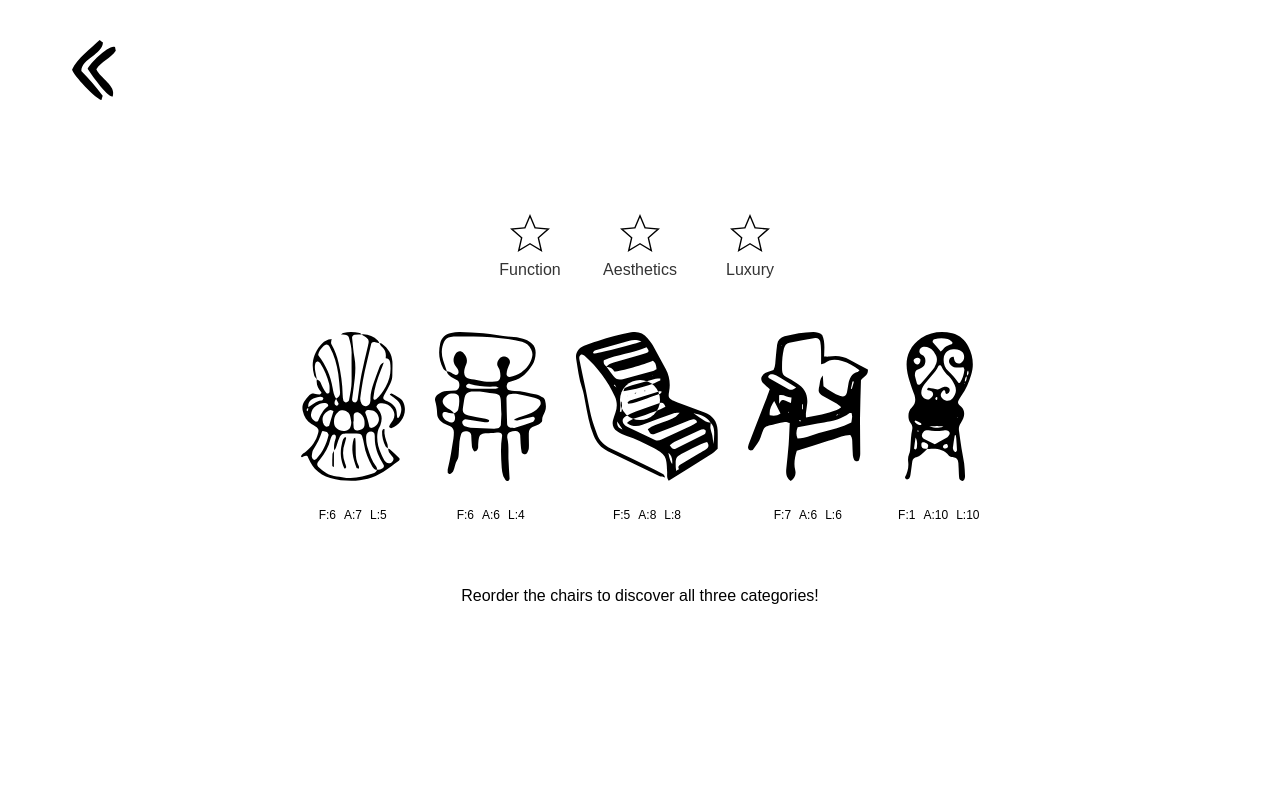
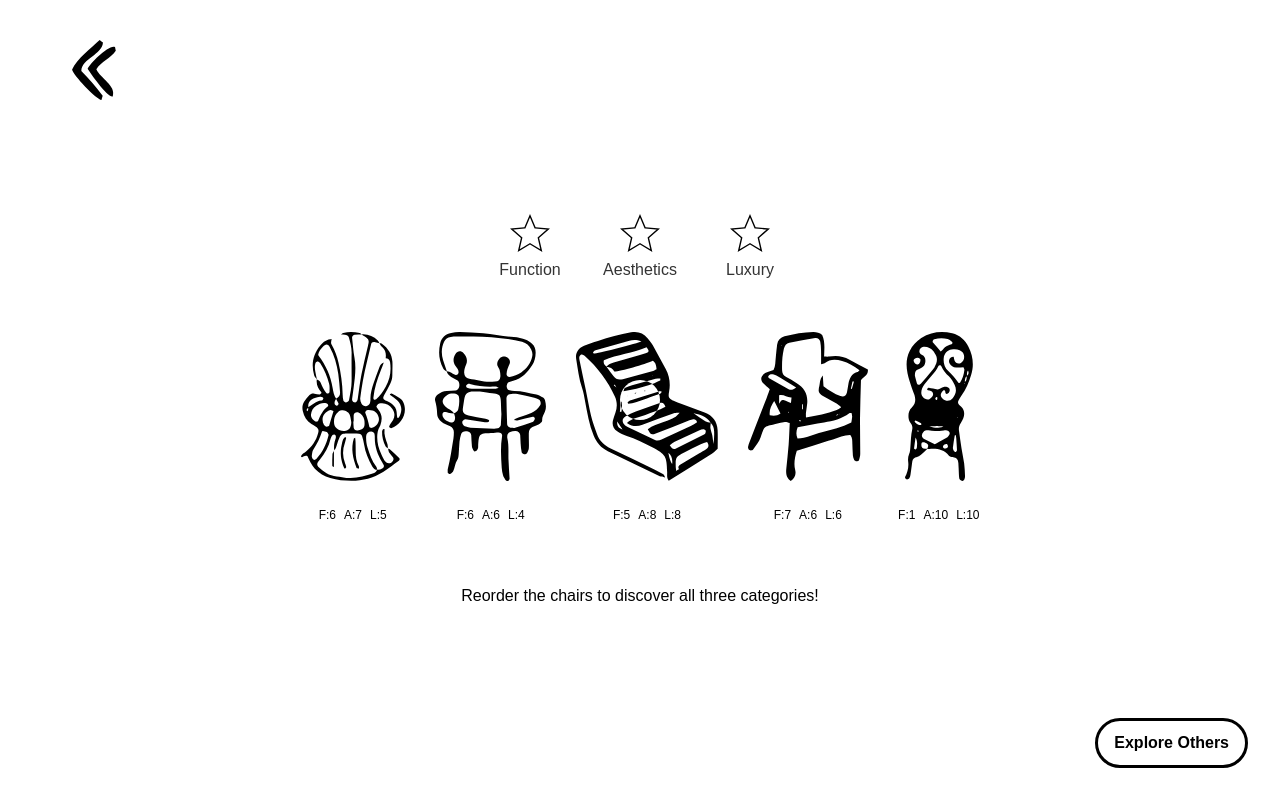
Before and after one commit to NETERNOT/CM_Design_as_Art, a React (Vite) app: page /sorting in a window 1280 px wide. Shown: the top 800 px of the page. Built offline with nearby package versions, Linux system fonts and the light colour scheme.

Commit message:
Added button to go straight to custom sorting

```diff
--- a/src/App.tsx
+++ b/src/App.tsx
@@ -5,7 +5,7 @@ import './App.css';
 import CustomSortingGame from './pages/customSorting/CustomSorting';
 import Memory from './pages/memory/Memory';
 import Home from './pages/Homepage/Homepage.tsx';
-import SortingGame from './pages/Sorting/Sorting.tsx';
+import SortingGame from './pages/sorting/Sorting.tsx';
 import Signs from './pages/Signs/Signs.tsx';
 
 function App() {
@@ -26,7 +26,7 @@ function App() {
 
     let targetX = window.innerWidth / 2;
     let targetY = window.innerHeight / 2;
-    let cursorSize = 40;
+    const cursorSize = 40;
 
     const mouse = { x: 0, y: 0 };
 
--- a/src/Button/Button.css
+++ b/src/Button/Button.css
@@ -11,15 +11,19 @@ color: aliceblue;
   border-radius: 50px;
   cursor: none;
   border: none;
+
+  &.negative {
+    background-color: #fff;
+    border: 3px solid black;
+    color: black;
+  }
 }
 
-
-
-  .back svg{
+.back svg {
   position: absolute;
   top: 5vh;
   left: 5vw;
-width:60px;
+  width: 60px;
   height: 60px;
   z-index: -1;
   transition: opacity 0.3s ease-in-out;
--- a/src/Button/Button.tsx
+++ b/src/Button/Button.tsx
@@ -5,13 +5,14 @@ interface ButtonProps {
   action: () => void;
   label: string;
   isdisabled?: boolean;
+  negative?: boolean;
 }
 
-const Button: React.FC<ButtonProps> = ({ action, label, isdisabled }) => {
+const Button: React.FC<ButtonProps> = ({ action, label, isdisabled, negative }) => {
   return (
     <button
       onClick={action}
-      className="button-container"
+      className={`button-container ${negative ? "negative" : ""}`}
       disabled={isdisabled} // 👈 Disable the button when true
     >
       {label}
--- a/src/pages/Sorting/Sorting.css
+++ b/src/pages/Sorting/Sorting.css
@@ -17,7 +17,7 @@
       width: 50dvw;
       height: 50dvh;
 
-      &>.chairs-container, .hint-text{
+      &>.chairs-container, .hint-text, .customLink{
         opacity: 0;
       }
       &>.stars-container{
@@ -204,3 +204,8 @@
     left: 0;
     align-self: flex-start;
   }
+.customLink{
+  position: absolute;
+  bottom: 2rem;
+  right: 2rem;
+}
--- a/src/pages/Sorting/Sorting.tsx
+++ b/src/pages/Sorting/Sorting.tsx
@@ -198,7 +198,6 @@ const SortingGame: React.FC = () => {
 
     setCurrentChairs(selectedChairs);
     setCorrectOrders(newCorrectOrders);
-
   };
 
   // Initialize on first render
@@ -261,17 +260,33 @@ const SortingGame: React.FC = () => {
         allStarsCollected ? "disabled" : ""
       }`}
     >
+      <div className="back">
+        <Link to="/">
+          <svg
+            width="380"
+            height="521"
+            viewBox="0 0 380 521"
+            fill="none"
+            xmlns="http://www.w3.org/2000/svg"
+          >
+            <path
+              d="M265.476 483.612C260.979 499.198 257.748 510.476 254.898 520.359C217.968 522.577 3.79931 301.14 -0.000678811 256.219C41.2993 165.173 167.292 67.9194 239.125 -0.000551825C250.97 9.37646 260.219 16.6624 267.82 22.6814C261.929 127.666 82.6003 164.793 80.1303 268.194C148.289 337.127 207.262 405.871 265.413 483.612L265.476 483.612Z"
+              fill="black"
+            />
+            <path
+              d="M373.163 62.3454C374.81 71.2164 377.027 82.6834 379.117 93.7074C333.889 160.487 251.224 185.64 210.493 255.017C243.623 332.504 384.882 397.89 352.829 490.139C305.384 500.974 156.587 284.352 134.733 250.012C154.623 207.182 320.143 36.3054 373.163 62.2824L373.163 62.3454Z"
+              fill="black"
+            />
+          </svg>
+        </Link>
+      </div>
 
-      <div className="back">
-  <Link to="/">
-  <svg width="380" height="521" viewBox="0 0 380 521" fill="none" xmlns="http://www.w3.org/2000/svg">
-<path d="M265.476 483.612C260.979 499.198 257.748 510.476 254.898 520.359C217.968 522.577 3.79931 301.14 -0.000678811 256.219C41.2993 165.173 167.292 67.9194 239.125 -0.000551825C250.97 9.37646 260.219 16.6624 267.82 22.6814C261.929 127.666 82.6003 164.793 80.1303 268.194C148.289 337.127 207.262 405.871 265.413 483.612L265.476 483.612Z" fill="black"/>
-<path d="M373.163 62.3454C374.81 71.2164 377.027 82.6834 379.117 93.7074C333.889 160.487 251.224 185.64 210.493 255.017C243.623 332.504 384.882 397.89 352.829 490.139C305.384 500.974 156.587 284.352 134.733 250.012C154.623 207.182 320.143 36.3054 373.163 62.2824L373.163 62.3454Z" fill="black"/>
-</svg>
+      <div className={`customLink ${isPlaying ? "firstTransition" : "thirdTransition"}`}>
+        <Link to="/customsorting">
+            <Button label="Explore Others" action={() => console.log("Clicked")} negative={true} />
+        </Link>
+      </div>
 
-</Link>
-
-</div>
       <div className="stars-container secondTransition">
         {Object.entries(stars).map(([category, achieved]) => (
           <div key={category} className="star-wrapper">
@@ -350,21 +365,17 @@ const SortingGame: React.FC = () => {
           needs for the job in hand, and no other.
         </p>
         <div id="SortingLinks">
-
-
-<Button action={() => {
+          <Button
+            action={() => {
               initializeGame();
               setTimeout(() => {
                 setIsPlaying(true);
               }, 3600);
-            }}label="Play Again"/>
-
-          <Link to="/customsorting">
-          <Button label="Explore More" action={() => console.log("Clicked")} />
-          </Link>
+            }}
+            label="Play Again"
+          />
         </div>
       </div>
-
     </div>
   );
 };
```
Lines whose indentation alone changed are shown as unchanged.
